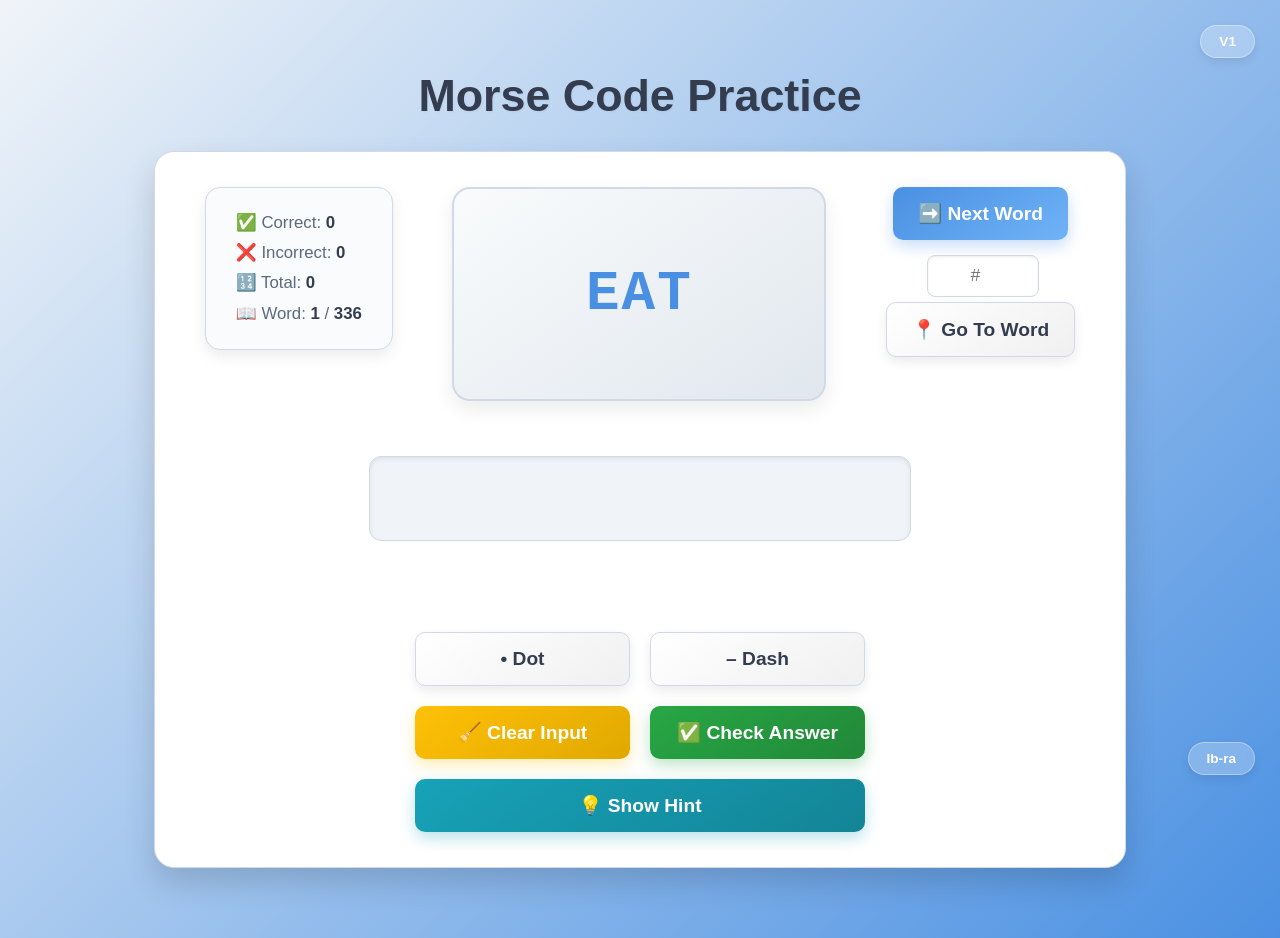
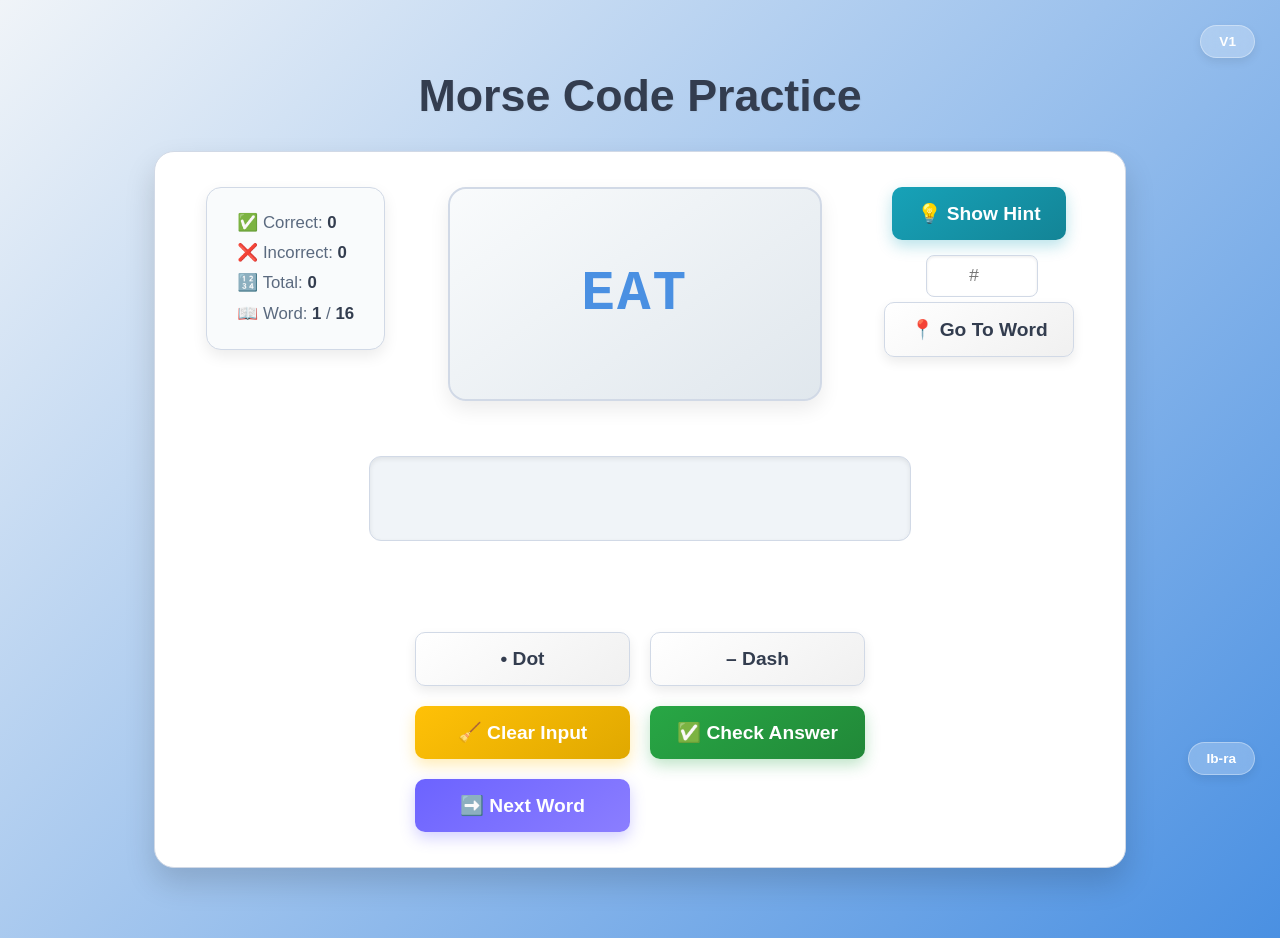
Before and after one commit to ib-ra/MorsePractice, a plain HTML site: page index.html in a window 1280 px wide. Drawn offline with Linux system fonts and the light colour scheme.

Commit message:
before v2

```diff
--- a/index.html
+++ b/index.html
@@ -221,14 +221,30 @@
     }
 
     button.next-button {
-      background: linear-gradient(145deg, var(--primary-blue), var(--secondary-blue));
+      background: linear-gradient(145deg, #6C63FF, #8B7EFF);
       color: var(--white);
-      box-shadow: 0 6px 15px rgba(74, 144, 226, 0.3);
+      box-shadow: 0 6px 15px rgba(108, 99, 255, 0.3);
       border: none;
+      position: relative;
+      overflow: hidden;
     }
     button.next-button:hover {
-      background: linear-gradient(145deg, var(--secondary-blue), #5DAAF4);
-      box-shadow: 0 8px 20px rgba(74, 144, 226, 0.4);
+      background: linear-gradient(145deg, #8B7EFF, #A59BFF);
+      box-shadow: 0 8px 20px rgba(108, 99, 255, 0.4);
+      transform: translateY(-2px);
+    }
+    button.next-button:before {
+      content: '';
+      position: absolute;
+      top: 0;
+      left: -100%;
+      width: 100%;
+      height: 100%;
+      background: linear-gradient(90deg, transparent, rgba(255,255,255,0.2), transparent);
+      transition: left 0.5s;
+    }
+    button.next-button:hover:before {
+      left: 100%;
     }
 
     button.check-button {
@@ -346,7 +362,7 @@
       <div class="card" id="wordCard">WORD</div>
 
       <div class="button-group-vertical">
-        <button onclick="nextWord()" class="next-button">➡️ Next Word</button>
+        <button onclick="showHint()" class="hint-button">💡 Show Hint</button>
         <div style="display: flex; flex-direction: column; align-items: center; gap: 5px;">
           <input type="number" id="gotoInput" placeholder="#" min="1" />
           <button onclick="goToWord()">📍 Go To Word</button>
@@ -362,7 +378,8 @@
       <button onclick="addSymbol('-')">– Dash</button>
       <button onclick="clearInput()" class="clear-button">🧹 Clear Input</button>
       <button onclick="checkAnswer()" class="check-button">✅ Check Answer</button>
-      <button onclick="showHint()" class="hint-button">💡 Show Hint</button>
+      <button onclick="nextWord()" class="next-button">➡️ Next Word</button>
+
     </div>
   </div>
   <div class="name-badge">Ib-ra</div>
@@ -371,38 +388,6 @@
   <script>
     const words = [
     "eat", "tea", "ate", "tie", "tai", "tei", "ait", "mat", "met", "team",
-    "mate", "meet", "mitt", "meat", "aim", "tame", "same", "sat", "sit", "set",
-    "steam", "teams", "meats", "meets", "mates", "mats", "ties", "eats", "aims", "some",
-    "toss", "time", "mom", "sometimes", "osmosis", "moss", "moose", "tomato", "home", "hot",
-    "hat", "ham", "shoot", "shot", "mosh", "mash", "stash", "hash", "home", "homes",
-    "moth", "math", "the", "son", "nose", "net", "not", "note", "tent", "someone",
-    "mint", "hint", "stone", "moan", "honest", "cat", "come", "can", "mathematics", "sonic",
-    "tonic", "chase", "match", "hatch", "mooch", "notch", "cash", "car", "rat", "rice",
-    "ear", "racecar", "ran", "cram", "crash", "harm", "monitor", "roam", "runner", "rutter",
-    "hotter", "dad", "date", "dot", "dash", "crashed", "honed", "minted", "diminish", "credit",
-    "honored", "crush", "minute", "dust", "crust", "crusade", "crude", "dock", "make", "rock",
-    "ruckus", "crude", "kook", "rookie", "duck", "crudite", "hunk", "think", "shock", "lake",
-    "let", "land", "lose", "small", "lost", "clock", "lock", "luck", "lunch", "drool",
-    "loud", "angel", "angle", "llama", "fake", "fat", "fun", "fur", "fast", "fluff",
-    "fluke", "flustered", "ruffle", "duffle", "bat", "ball", "but", "black", "blast", "back",
-    "backside", "curb", "basketball", "baseball", "ballet", "bottle", "bumble", "babble", "better", "rumble",
-    "pet", "pal", "help", "up", "plaster", "crumple", "postmark", "pretend", "pub", "lump",
-    "bump", "dump", "hump", "prescribed", "great", "get", "game", "gain", "dog", "big",
-    "gaping", "paging", "page", "baggage", "package", "rampage", "jump", "jet", "juggle", "jacket",
-    "jaguar", "japan", "jam", "jetpack", "jungle", "van", "vet", "vacuum", "vacant", "pave",
-    "vampire", "volcano", "question", "quick", "quit", "quilt", "quadratic", "quantum", "quaint", "query",
-    "quail", "squat", "squad", "equal", "with", "water", "wear", "what", "weather", "jaw",
-    "paw", "weekend", "week", "wave", "waffle", "guffaw", "beeswax", "wax", "tax", "apex",
-    "axel", "flax", "jinx", "boxed", "boxer", "toxic", "detox", "exile", "exit", "very",
-    "yes", "jelly", "jellyfish", "walkway", "yesterday", "zipper", "zebra", "dizzy", "graze", "zesty",
-    "razer", "brazil", "zone", "jazz", "zero", "tee", "tie", "it", "ite", "eit",
-    "mat", "met", "team", "mate", "meet", "mitt", "meat", "aim", "tame", "mime",
-    "item", "me", "meta", "time", "same", "sat", "sit", "set", "steam", "teams",
-    "seem", "seam", "aims", "eats", "miss", "mist", "esteem", "steer", "seat", "some",
-    "toss", "time", "mom", "sometimes", "osmosis", "moss", "moose", "tomato", "too", "to",
-    "so", "soot", "moot", "moat", "miso", "home", "hot", "hat", "ham", "shoot",
-    "shot", "mosh", "mash", "stash", "hash", "home", "homes", "moth", "math", "host",
-    "teeth", "seethe", "hoot", "hoist", "heist", "haste", "soothe", "oh", "the", "son",
     "nose", "net", "not", "note", "tent", "someone"
   ];
     const morseCode = {
```
